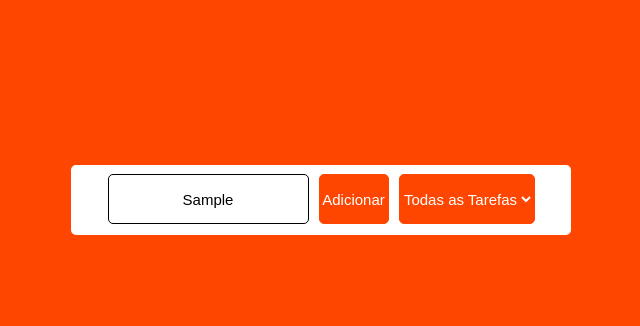
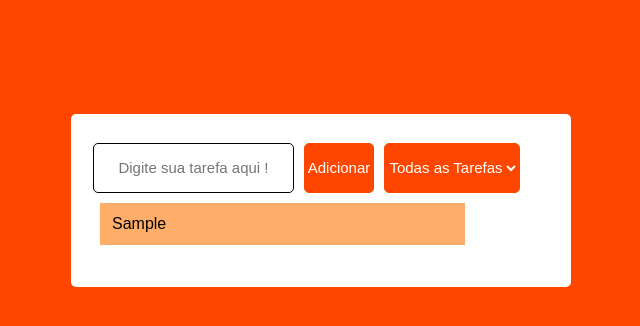
Before and after one commit to FPinheiroo/to-do-list, a React (Create React App) app: page / in a window 1280 px wide. Both pictures are taken after typing "Sample" into the empty fields and a click on the button "Adicionar". Shown: the top 326 px of the page, without its empty margins (319-959 px from the left). Built offline with nearby package versions, Linux system fonts and the light colour scheme.

Commit message:
Add_to_list

```diff
--- a/src/App.js
+++ b/src/App.js
@@ -2,16 +2,30 @@ import { useState } from "react";
 import "./styles.css";
 
 function App() {
+  const [iteml,setItemL]=useState([]);
+  const [inputT,setinputT]=useState("");
+
+
+  function handleAddItem(){
+    setItemL([...iteml,inputT]);
+    setinputT("");
+  }
+
   return (
     <div class="container">
-      <input placeholder="Digite sua tarefa aqui !" id="to_do" type="text" />
-      <button id="add">Adicionar</button>
+      <input placeholder="Digite sua tarefa aqui !" id="to_do" type="text" value={inputT} onChange={(e)=> setinputT(e.target.value)}/>
+      <button id="add" onClick={handleAddItem}>Adicionar</button>
       <select id="filter">
         <option>Todas as Tarefas</option>
         <option>Data</option>
         <option>Concluidas</option>
         <option>Pendentes</option>
       </select>
+      <ul className="lista_a_fazer">
+        {iteml.map((item) => (
+          <li className="item">{item}</li>
+        ))}
+      </ul>
     </div>
   );
 }
--- a/src/styles.css
+++ b/src/styles.css
@@ -28,22 +28,51 @@ body {
   color: #ffff;
   border: solid #ff4600 1px;
   border-radius: 5px;
+  cursor: pointer;
 }
 .container {
   width: 500px;
-  height: 70px;
   background-color: #ffff;
-  text-align: center;
+  /*text-align: center;*/
   border: solid white 2px;
   border-radius: 5px;
+  padding: 20px;
+  transition: height 0.3s ease;
+}
+.input-section {
+  display: flex;
+  align-items: center;
+  justify-content: center;
+  gap: 10px;
+  margin-bottom: 20px;
+}
+ul {
+  list-style-type: none;
+  padding: 0;
+  margin: 20px 0;
+}
+li {
+  margin: 5px 0;
 }
 #filter {
+  margin-left:10px ;
   text-align: center;
   height: 50px;
   font-size: 15px;
-  margin-left: 10px;
   background-color: #ff4600;
   color: #ffff;
   border: solid #ff4600 1px;
   border-radius: 5px;
 }
+.lista_a_fazer{
+  width: 100%;
+  list-style: none;
+  margin-top:10px;
+}
+.item{
+  background-color: #ffae69;
+  margin: 7px;
+  padding: 12px;
+  width: 80%;
+
+}
```
Also changed, not shown: 1 other file (tests, documents, lock files or other folders).
